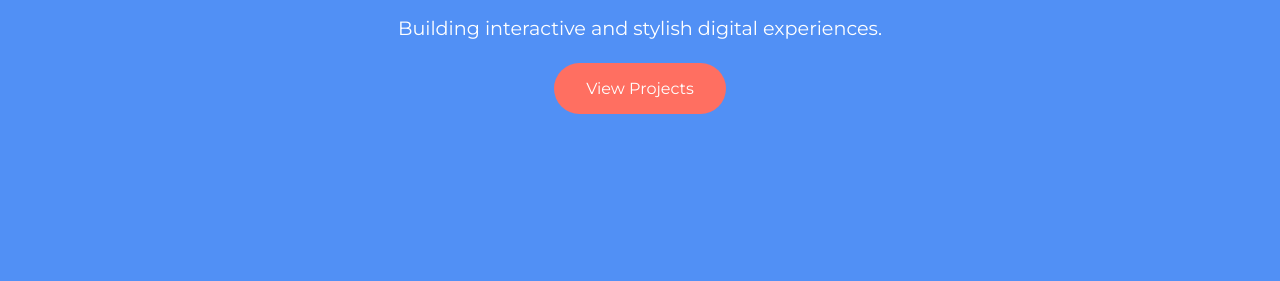
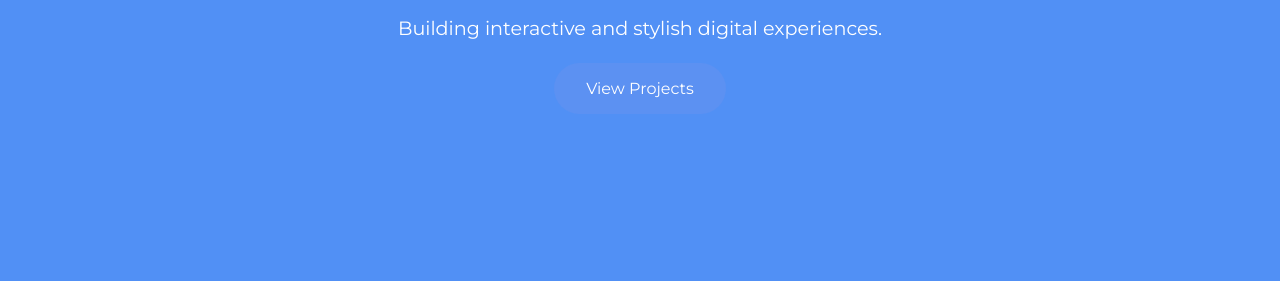
Before and after one commit to ArpeetSharma/PortfolioWebsite, a plain HTML site: page Portfolio.html in a window 1280 px wide. Shown: the part 519-800 px from the top of the page. Drawn offline with Linux system fonts and the light colour scheme.

Commit message:
Update Portfolio.css

```diff
--- a/Portfolio.css
+++ b/Portfolio.css
@@ -66,7 +66,7 @@ header nav ul li a:hover {
 }
 
 .hero-text .btn {
-    background-color: #ff6f61;
+    background-color: #5c91f2;
     color: #fff;
     padding: 1rem 2rem;
     text-decoration: none;
```
